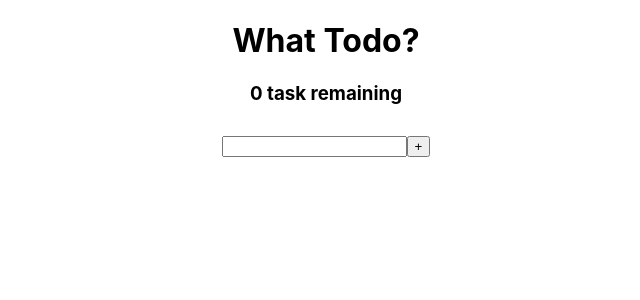
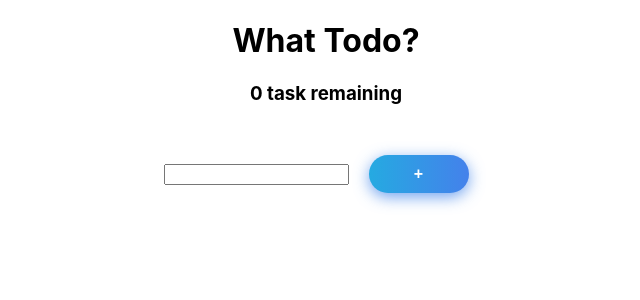
Before and after one commit to BeeAwwad/todo-app, a React (Create React App) app: page / in a window 1280 px wide. Shown: the top 300 px of the page, without its empty margins (314-954 px from the left). Built offline with nearby package versions, Linux system fonts and the light colour scheme.

Commit message:
Adjust styles on buttons

```diff
--- a/src/App.module.css
+++ b/src/App.module.css
@@ -10,13 +10,13 @@
 }
 
 .btnHover {
-  width: 130px;
+  width: 100px;
   font-size: 16px;
   font-weight: 600;
   color: #fff;
   cursor: pointer;
   margin: 20px;
-  height: 41px;
+  height: 38px;
   text-align:center;
   border: none;
   background-size: 300% 100%;
@@ -48,6 +48,16 @@
   box-shadow: 0 4px 15px 0 rgba(23, 168, 108, 0.75);
 }
 
+.btnHover.color8 {
+  background-image: linear-gradient(to right, #29323c, #485563, #2b5876, #4e4376);
+  box-shadow: 0 4px 15px 0 rgba(45, 54, 65, 0.75);
+}
+
+.btnHover.color9 {
+  background-image: linear-gradient(to right, #25aae1, #4481eb, #04befe, #3f86ed);
+  box-shadow: 0 4px 15px 0 rgba(65, 132, 234, 0.75);
+}
+
 /* default style */
 .App {
   text-align: center;
--- a/src/components/todolist.js
+++ b/src/components/todolist.js
@@ -68,7 +68,7 @@ const TodoList = () => {
         </div>
         <div className={styles.input}>
             <input type="text" value={newTask} onChange={handleInputChange} />
-            <button onClick={addTask}>+</button>
+            <button onClick={addTask} className={`${styles.btnHover} ${styles.color9}`}>+</button>
         </div>
     </div>
     );
```
